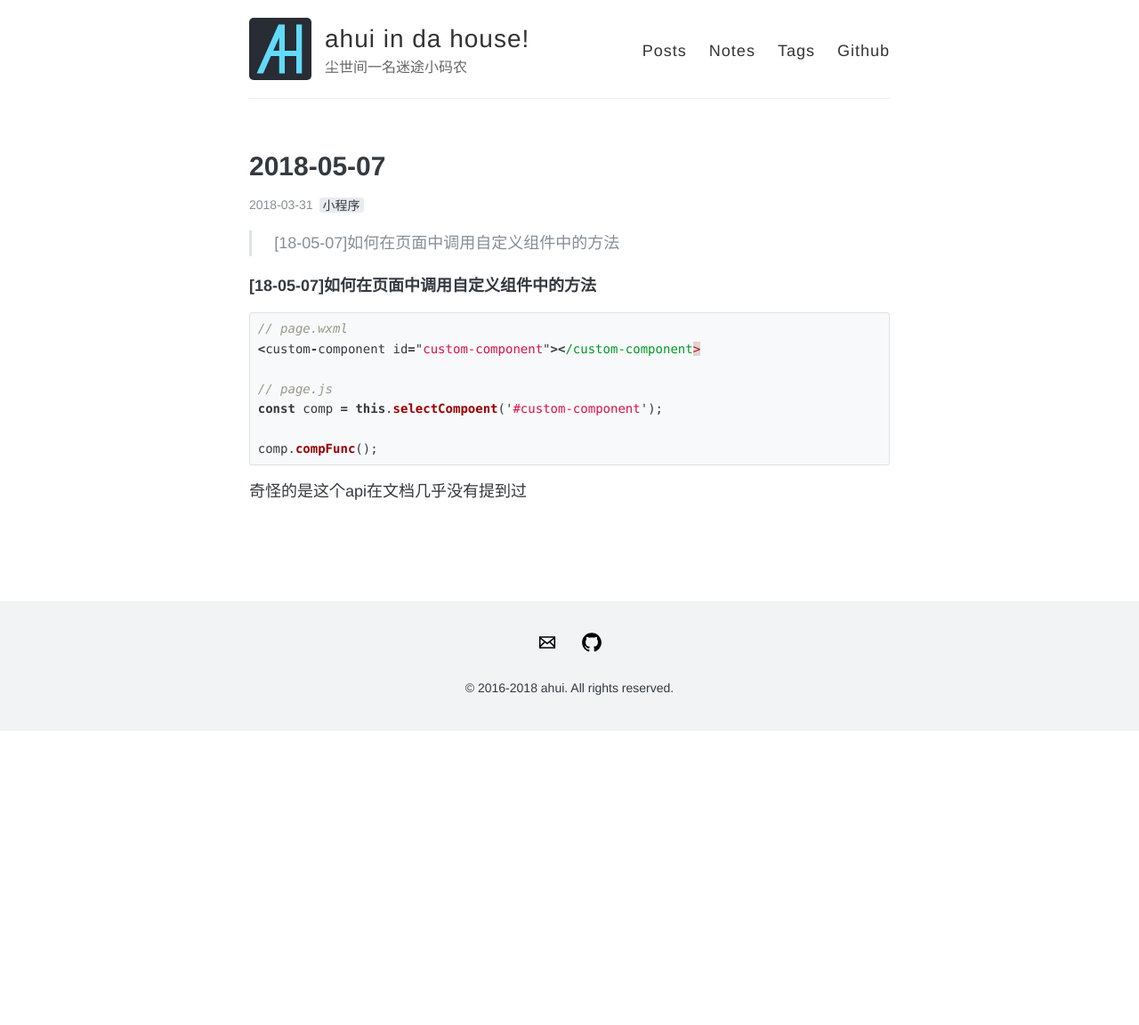
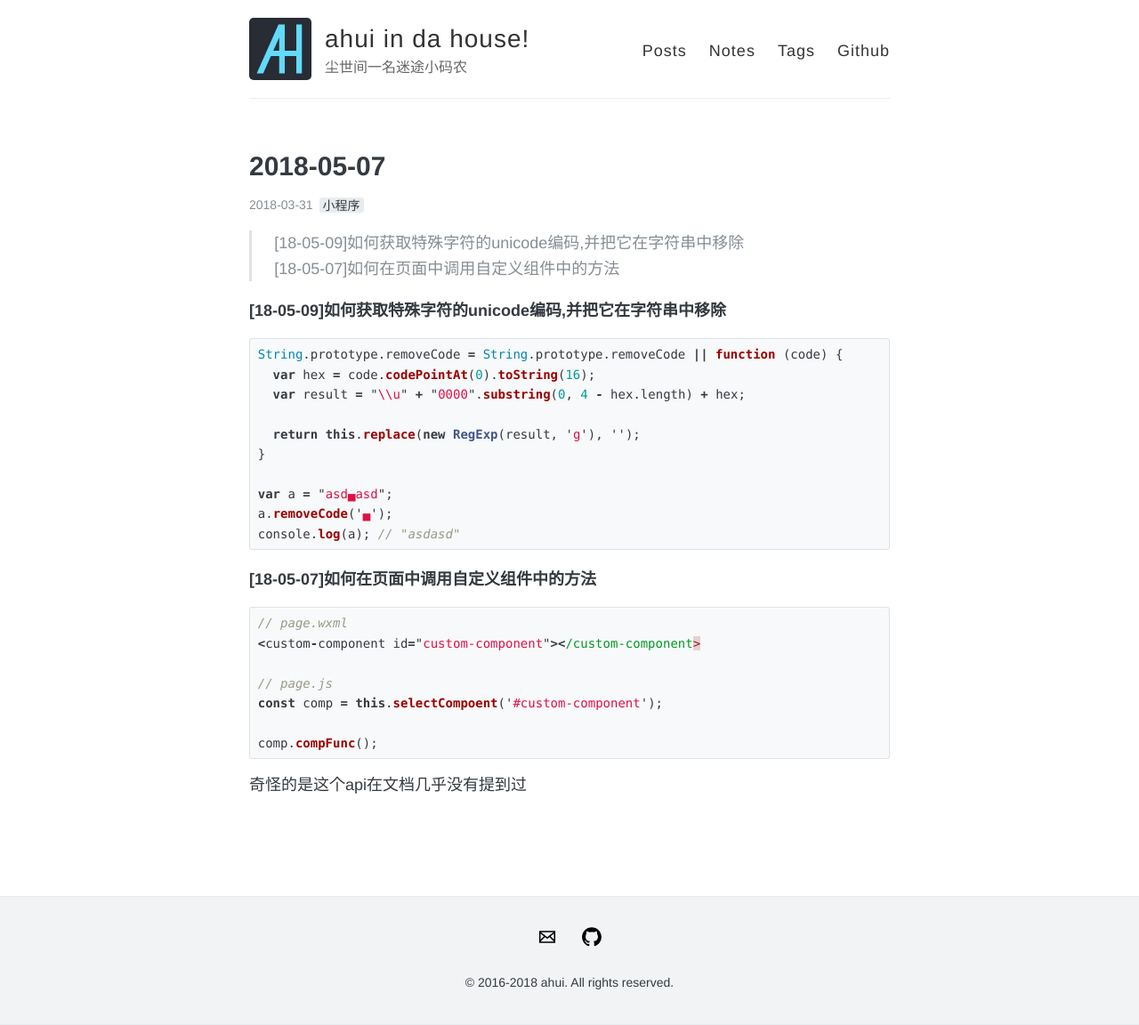
Before and after one commit to funkyLover/blog, a Jekyll site: the page built from notes/_posts/2018-05-07-notes.md, in a window 1280 px wide. Shown: the whole page at 89% size. Built offline with Jekyll 4.4.1, drawn with Linux system fonts in a browser that asks for light colours; comment, search, counter and statistics services are not loaded; before the commit the page ends 900 px from its top, so only the background shows below that.

Commit message:
* new note;

````diff
--- a/notes/_posts/2018-05-07-notes.md
+++ b/notes/_posts/2018-05-07-notes.md
@@ -7,7 +7,23 @@ comments: true
 share: true
 ---
 
+> [18-05-09]如何获取特殊字符的unicode编码,并把它在字符串中移除 <br>
 > [18-05-07]如何在页面中调用自定义组件中的方法 <br>
+
+##### [18-05-09]如何获取特殊字符的unicode编码,并把它在字符串中移除
+
+```js
+String.prototype.removeCode = String.prototype.removeCode || function (code) {
+  var hex = code.codePointAt(0).toString(16);
+  var result = "\\u" + "0000".substring(0, 4 - hex.length) + hex;
+
+  return this.replace(new RegExp(result, 'g'), '');
+}
+
+var a = "asd▄asd";
+a.removeCode('▄');
+console.log(a); // "asdasd"
+```
 
 ##### [18-05-07]如何在页面中调用自定义组件中的方法
 
````
